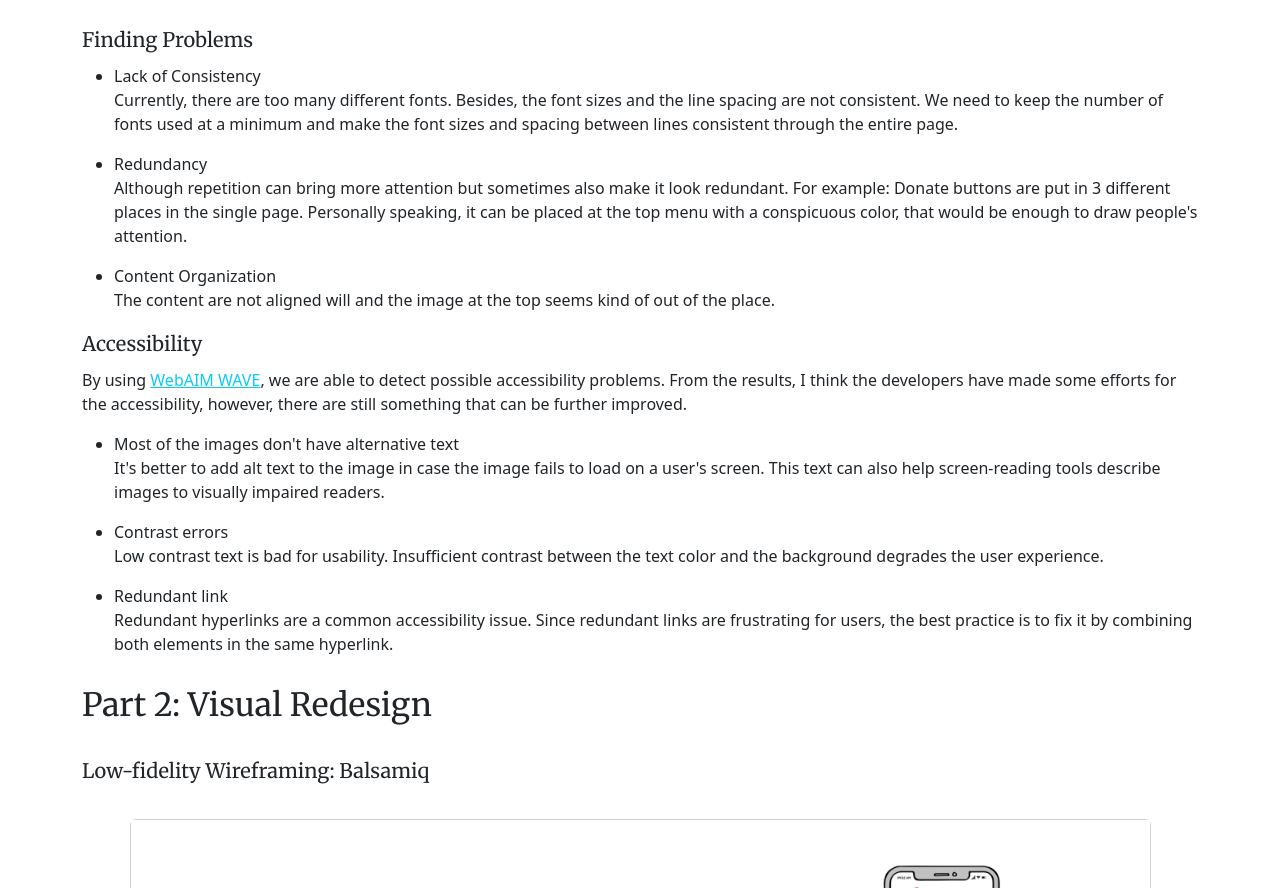
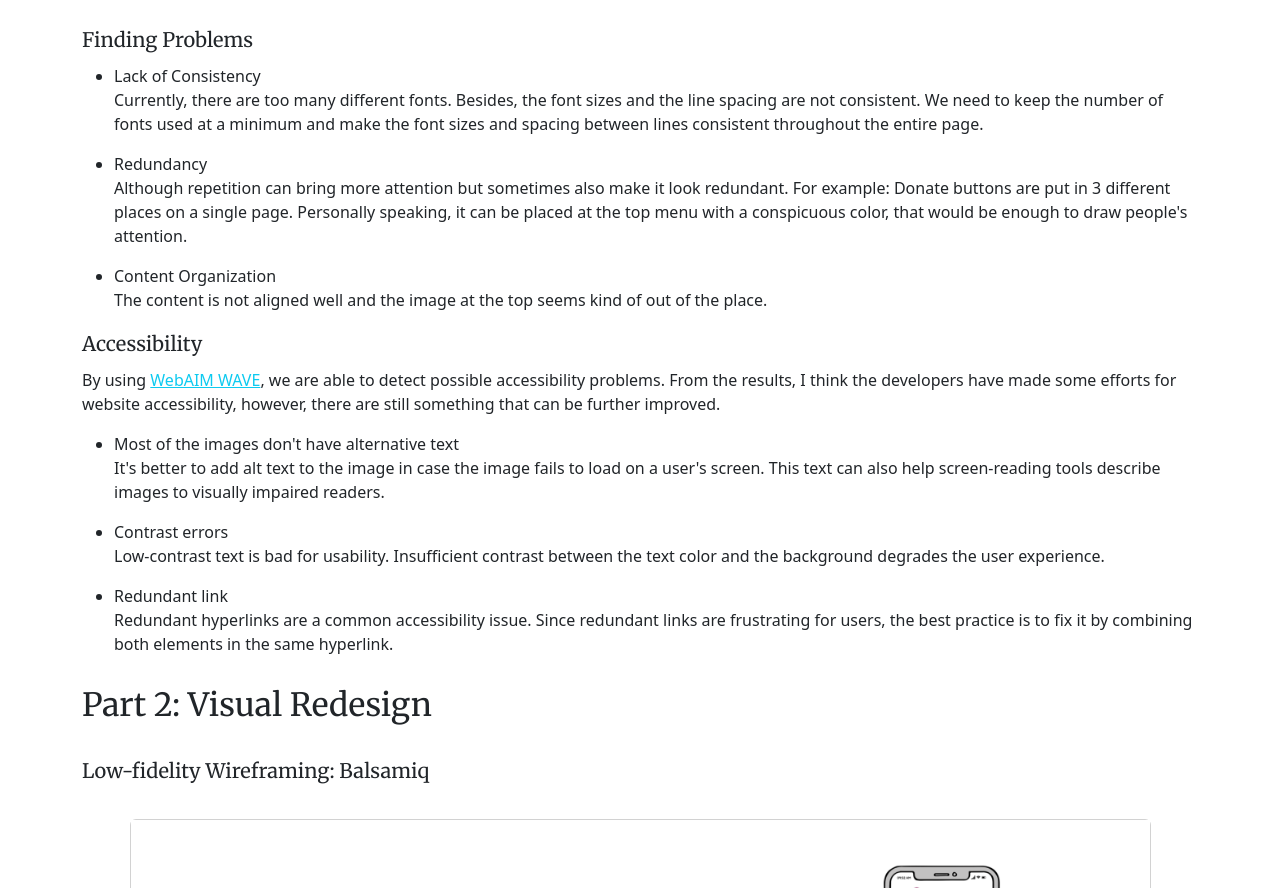
Before and after one commit to sleepycat678/handinWebsite-Assign2, a plain HTML site: page index.html in a window 1280 px wide. Shown: the part 1505-2393 px from the top of the page. Drawn offline with nearby package versions, Linux system fonts and the light colour scheme.

Commit message:
Update index.html

```diff
--- a/index.html
+++ b/index.html
@@ -47,20 +47,20 @@
             <h5>Finding Problems</h5>
             <ul>
                 <li>Lack of Consistency</li>
-                <p>Currently, there are too many different fonts. Besides, the font sizes and the line spacing are not consistent. We need to keep the number of fonts used at a minimum and make the font sizes and spacing between lines consistent through the entire page.</p>
+                <p>Currently, there are too many different fonts. Besides, the font sizes and the line spacing are not consistent. We need to keep the number of fonts used at a minimum and make the font sizes and spacing between lines consistent throughout the entire page.</p>
                 <li>Redundancy</li>
-                <p>Although repetition can bring more attention but sometimes also make it look redundant. For example: Donate buttons are put in 3 different places in the single page. Personally speaking, it can be placed at the top menu with a conspicuous color, that would be enough to draw people's attention. </p>
+                <p>Although repetition can bring more attention but sometimes also make it look redundant. For example: Donate buttons are put in 3 different places on a single page. Personally speaking, it can be placed at the top menu with a conspicuous color, that would be enough to draw people's attention. </p>
                 <li>Content Organization</li>
-                <p>The content are not aligned will and the image at the top seems kind of out of the place. </p>
+                <p>The content is not aligned well and the image at the top seems kind of out of the place. </p>
             </ul>
 
             <h5>Accessibility</h5>
-            <p>By using <a href="https://wave.webaim.org/" class="link-info">WebAIM WAVE</a>, we are able to detect possible accessibility problems. From the results, I think the developers have made some efforts for the accessibility, however, there are still something that can be further improved.</p>
+            <p>By using <a href="https://wave.webaim.org/" class="link-info">WebAIM WAVE</a>, we are able to detect possible accessibility problems. From the results, I think the developers have made some efforts for website accessibility, however, there are still something that can be further improved.</p>
             <ul>
                 <li>Most of the images don't have alternative text</li>
                 <p>It's better to add alt text to the image in case the image fails to load on a user's screen. This text can also help screen-reading tools describe images to visually impaired readers.</p>
                 <li>Contrast errors</li>
-                <p>Low contrast text is bad for usability. Insufficient contrast between the text color and the background degrades the user experience.</p>
+                <p>Low-contrast text is bad for usability. Insufficient contrast between the text color and the background degrades the user experience.</p>
                 <li>Redundant link</li>
                 <p>Redundant hyperlinks are a common accessibility issue. Since redundant links are frustrating for users, the best practice is to fix it by combining both elements in the same hyperlink. </p>
             </ul>
```
